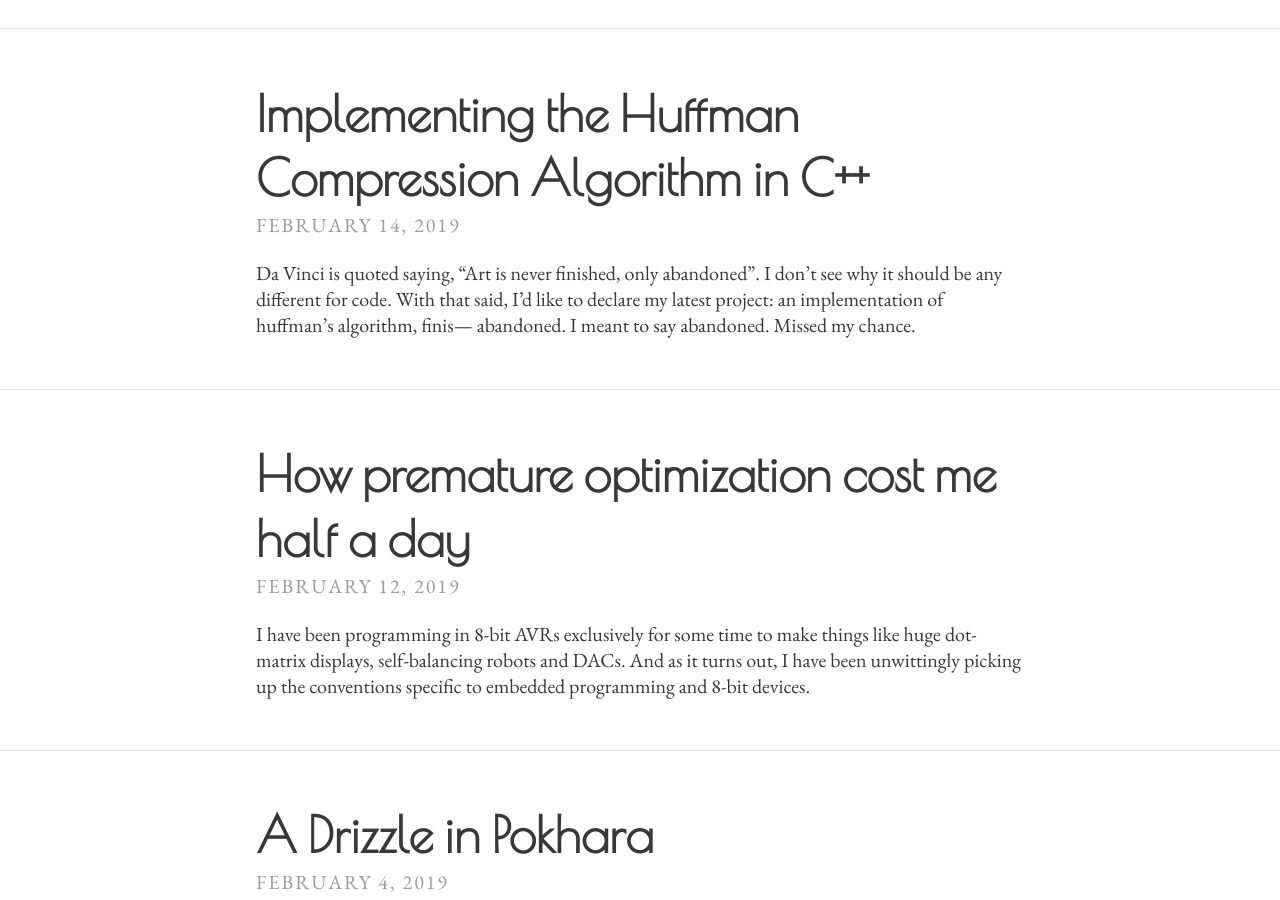
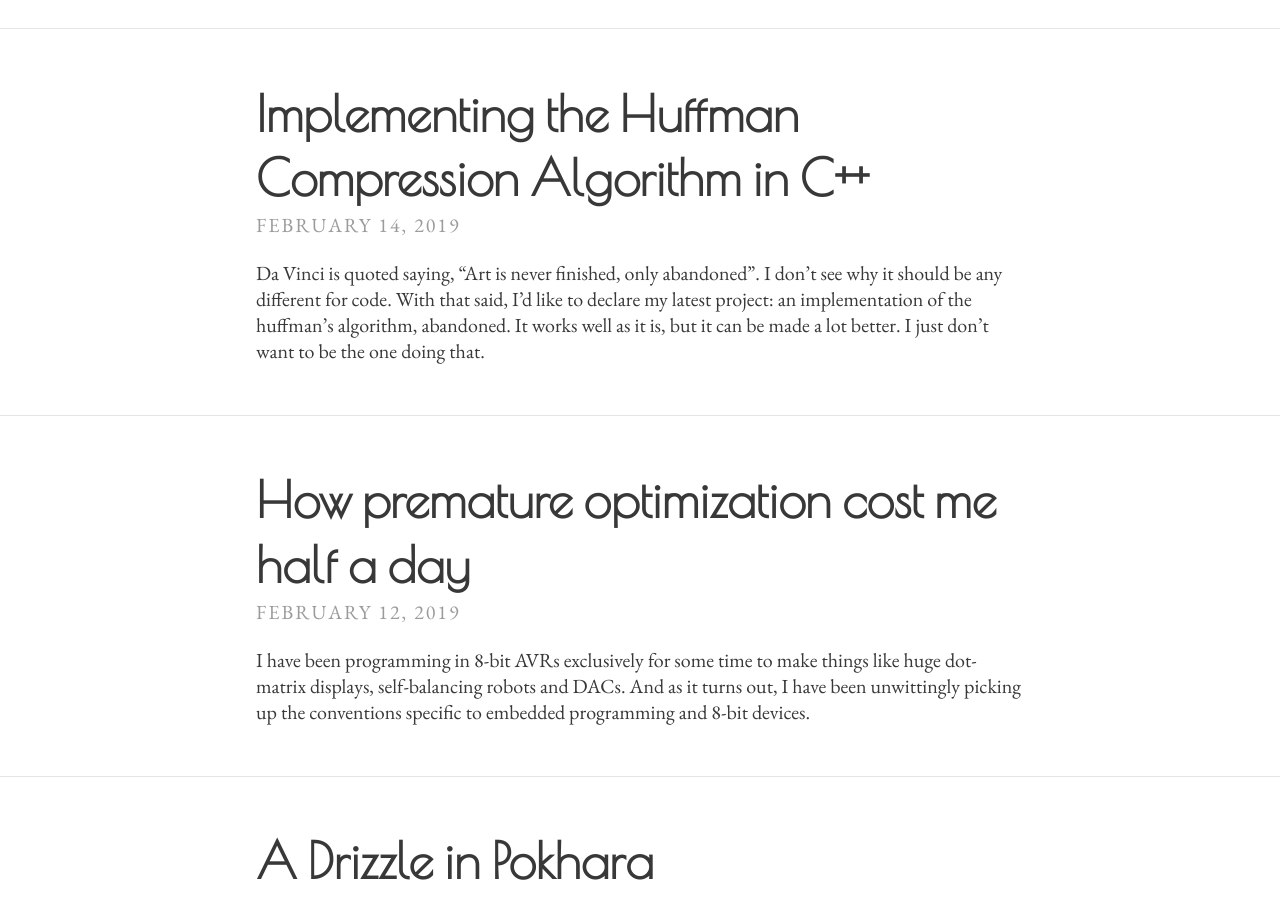
Before and after one commit to niravcodes/niravcodes.github.io, a Jekyll site: the page built from index.html, in a window 1280 px wide and 900 px high, scrolled down 1113 px. Built offline with Jekyll 4.4.1, drawn with Linux system fonts in a browser that asks for light colours; the list of posts is cut into pages by our own code; some of the changed lines change nothing that is shown.

Commit message:
Update from Forestry.io nirav Nikhil updated _posts/2019-02-14-writing-huffman-compression-in-cpp.md

```diff
--- a/_posts/2019-02-14-writing-huffman-compression-in-cpp.md
+++ b/_posts/2019-02-14-writing-huffman-compression-in-cpp.md
@@ -12,7 +12,7 @@ thumbnail: ''
 date: 2019-02-14 13:05:22 +0000
 
 ---
-Da Vinci is quoted saying, "Art is never finished, only abandoned". I don't see why it should be any different for code. With that said, I'd like to declare my latest project: an [implementation of huffman's algorithm](https://github.com/niravcodes/huffman_compression "Huffman Compression Implementation by Nirav"), finis— abandoned. I meant to say abandoned. Missed my chance.
+Da Vinci is quoted saying, "Art is never finished, only abandoned". I don't see why it should be any different for code. With that said, I'd like to declare my latest project: an [implementation of the huffman's algorithm](https://github.com/niravcodes/huffman_compression "Huffman Compression Implementation by Nirav"), abandoned. It works well as it is, but it can be made a lot better. I just don't want to be the one doing that.
 
 <!--more-->
 
@@ -20,7 +20,13 @@ So anyway, I've been working on it for about a week. I started a day before my D
 
 And then I fell asleep.
 
-Admittedly the beginning was lackluster, but in the days that followed, I did write code in earnest. And by the end of the week, I got it working. I've got to say that the it took a lot longer that I had estimated. I think that's in part due to my decision not to use the C++ standard template library. But all the same, it took way longer than I thought it would.
+Admittedly the beginning was lackluster, but in the days that followed, I did code in earnest. And by the end of the week, I got it working. I've got to say that the it took a lot longer that I had estimated. Why? well,
+
+1. The code doesn't use C++ templates.
+2. [This.](https://nirav.com.np/2019/02/17/the-hungry-operator-eats-whitespace.html) (I didn't know istream ignores the bytes that represent whitespace in ASCII **even in binary input mode**)
+3. [This.](https://nirav.com.np/2019/02/12/how-premature-optimization-cost-me-half-a-day.html) (I'm stupid)
+
+# Huffman Compression
 
 For those of you who don't know, huffman's algorithm takes a very simple idea and finds an elegant way to implement it. At its heart is the observation that the more a thing is mentioned, the shorter its name should be. This idea manifests itself in daily life too. For example, we use nicknames for people we call often, we have abbreviations for long words we often have to use and even the word ok was once an abbreviation for "all correct".
 
@@ -86,6 +92,30 @@ Notice how, in this system, no codeword is the prefix of another codeword. BANAN
 
 And this is what the huffman compression does. Given a set of symbols and their respective frequencies, it churns out the smallest prefix codewords to represent them all. That is the huffman compression. And there are other algorithms to do this, most notably Shannon-Fano algorithm (which they also expect me to memorize for exams), but as wikipedia says, "[Shannon–Fano](https://en.wikipedia.org/wiki/Shannon%E2%80%93Fano_coding) is almost never used; [Huffman coding](https://en.wikipedia.org/wiki/Huffman_coding "Huffman coding") is almost as computationally simple and produces prefix codes that always achieve the lowest expected code word length \[as opposed to Shannon-Fano\]".
 
+How huffman's algorithm does that is actually pretty interesting too. I am far too lazy to describe it all in this post, but this video by computerphile (along with all others related to compression) are great if you're just starting.
+
+<iframe width="560" height="315" src="https://www.youtube-nocookie.com/embed/umTbivyJoiI" frameborder="0" allow="accelerometer; autoplay; encrypted-media; gyroscope; picture-in-picture" allowfullscreen></iframe>
+
+# The Implementation
+
+The implementation is really the simplest I could find. It is very slow and not optimized for anything. The alphabets are _always_ bytes, for the sake of simplicity. This means that the 'chunk of data' that I talked about is always a single byte.
+
+Here is how it compressed a file:
+
+1. `count_frequency()` returns an array of size 256 with the byte alphabet as index and it's corresponding frequency as the value. If, for instance, the byte 0x25 (37 in decimal) occurs 50 times in the file, the array\[37\] has value of 50.
+2. The tree::node class (I used a nested class for some reason) represents one single alphabet with a data and a frequency property. 256 new tree::node objects are created, one for each alphabet. They are pushed into a priority queue. A priority queue takes in elements in an arbitrary order, but pops them in a fixed order. In this case, the lowest frequency alphabets are always popped first.
+3. The `make_huffman_code()` function pops two elements from the priority queue, makes a new element (say X) with the two elements as two leaves and puts the new element X back in the queue. X is a node in the huffman's tree. This goes on in a loop until only one element is left in the priority queue. That is the root of the huffman tree, and all other elements are it's descendants.
+4. The huffman tree is traversed for every alphabet and a codeword is generated by the `generate_code()` function. This function returns an array of objects of class `huffman_code`. The class `huffman_code` encodes the huffman's code which needs to pieces of information to be correctly understood: the code itself, and the length of the code as that can vary too.
+5. Using the array, we encode the original file. A class `bitstream` is used here to pack the variable-bit-length huffman codes. The `bitstream` class uses a little buffer in memory to pack the codes. Once the buffer overflows, it signals the buffer to be flushed to the file and restores the buffer with the overflowed contents. This helps keep the memory requirements independent of the size of file being compressed. The details of the file format are in the [README.md](https://github.com/niravcodes/huffman_compression/blob/master/README.md).
+
+During decompression:
+
+1. The compressed file is checked for the file signature.
+2. The table is read and stored in memory as an array (lets call it dictionary).
+3. The `pluck_bit()` plucks successive bits from the file. Every bit of the file is appended to a variable, then the variable is checked with all 256 entries of the dictionary. If it matches, the corresponding byte is appended to the decompressed file and the variable is cleared.
+
+# Closing remarks
+
 When I set out to implement Huffman's algorithm, I had two main objectives:
 
 1. Compare it with gzip to see how well it fares.
```
